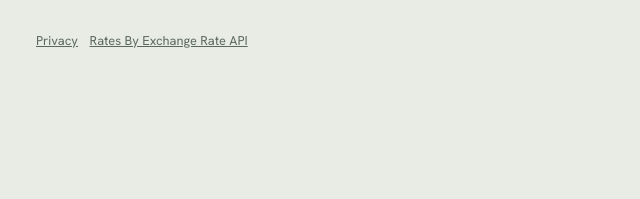
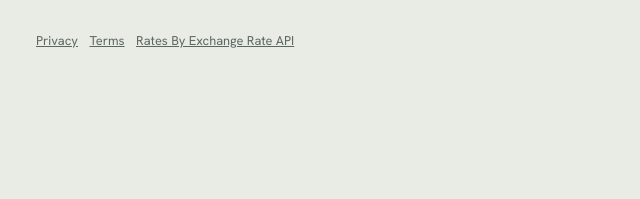
Before and after one commit to matisseduffield/tally, a plain HTML site: page web/index.html in a window 1280 px wide. Shown: the part 403-602 px from the top of the page, 304-944 px from the left. Drawn offline with Linux system fonts and the light colour scheme.

Commit message:
Link the terms of use beside the privacy policy
Co-Authored-By: Claude Opus 5.5 <noreply@anthropic.com>

```diff
--- a/web/index.html
+++ b/web/index.html
@@ -568,7 +568,7 @@ button.pick-row:active { background: color-mix(in srgb, var(--ink) 5%, transpare
       <div class="card list rows" id="groupList"></div>
     </section>
     <p class="get-app" id="getApp" hidden><a href="/app">Get the Android app</a></p>
-    <p class="get-app"><a class="privacy" href="https://teloone.au/apps/tally/privacy/" rel="noreferrer">Privacy</a> <a class="privacy" href="https://www.exchangerate-api.com" rel="noreferrer">Rates By Exchange Rate API</a></p>
+    <p class="get-app"><a class="privacy" href="https://teloone.au/apps/tally/privacy/" rel="noreferrer">Privacy</a> <a class="privacy" href="https://teloone.au/apps/tally/terms/" rel="noreferrer">Terms</a> <a class="privacy" href="https://www.exchangerate-api.com" rel="noreferrer">Rates By Exchange Rate API</a></p>
   </div>
 
   <!-- One group -->
@@ -627,7 +627,7 @@ button.pick-row:active { background: color-mix(in srgb, var(--ink) 5%, transpare
       <div class="add-row"><input class="input" id="newOther" aria-label="Add a person" placeholder="Add someone" maxlength="40" autocomplete="off" enterkeyhint="done"><button class="btn btn-secondary" type="button" id="newOtherAdd">Add</button></div>
     </div>
     <span class="hint">Others can also join later from the link.</span>
-    <span class="hint">By making or joining a group, you agree to keep it legal and not to post abuse, threats, hate or sexual content.</span>
+    <span class="hint">By making or joining a group, you agree to the <a href="https://teloone.au/apps/tally/terms/" rel="noreferrer">terms</a>, including to keep it legal and not post abuse, threats, hate or sexual content.</span>
   </div>
 </dialog>
 
@@ -648,7 +648,7 @@ button.pick-row:active { background: color-mix(in srgb, var(--ink) 5%, transpare
       <div class="pick" id="whoChips"></div>
       <div class="add-row"><input class="input" id="whoNew" aria-label="Your name" placeholder="Not listed? Add your name" maxlength="40" autocomplete="given-name" enterkeyhint="done"><button class="btn btn-secondary" type="button" id="whoAdd">Add</button></div>
     </div>
-    <span class="hint">By making or joining a group, you agree to keep it legal and not to post abuse, threats, hate or sexual content.</span>
+    <span class="hint">By making or joining a group, you agree to the <a href="https://teloone.au/apps/tally/terms/" rel="noreferrer">terms</a>, including to keep it legal and not post abuse, threats, hate or sexual content.</span>
   </div>
 </dialog>
 
```
